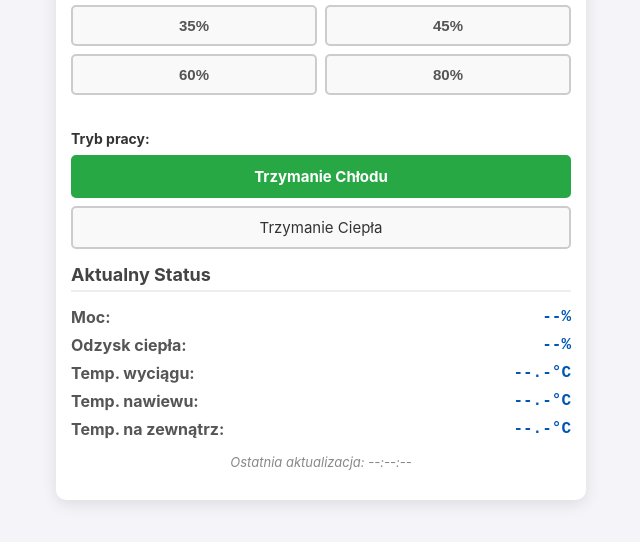
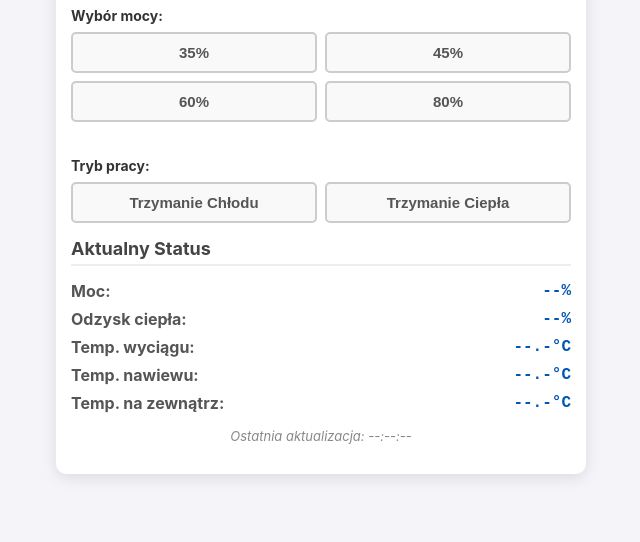
Before and after one commit to ubap/go-home, a plain HTML site: page static/index.html in a window 1280 px wide. Shown: the part 216-758 px from the top of the page, without its empty margins (319-959 px from the left). Drawn offline with Linux system fonts and the light colour scheme; no server answers.

Commit message:
Change page layout

```diff
--- a/static/index.html
+++ b/static/index.html
@@ -215,12 +215,9 @@
         <br>
 
         <p><strong>Tryb pracy:</strong></p>
-        <div class="mode-selection">
-            <input type="radio" id="mode-cool" name="temp-mode" checked>
-            <label for="mode-cool">Trzymanie Chłodu</label>
-
-            <input type="radio" id="mode-heat" name="temp-mode">
-            <label for="mode-heat">Trzymanie Ciepła</label>
+        <div class="button-group">
+            <button class="power-btn" onclick="">Trzymanie Chłodu</button>
+            <button class="power-btn" onclick="">Trzymanie Ciepła</button>
         </div>
     </div>
 
```
